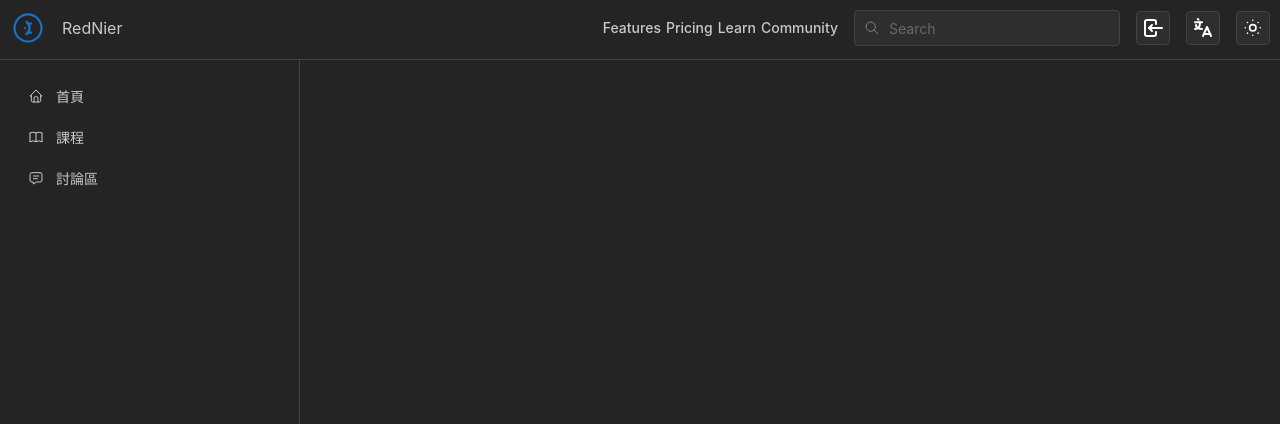
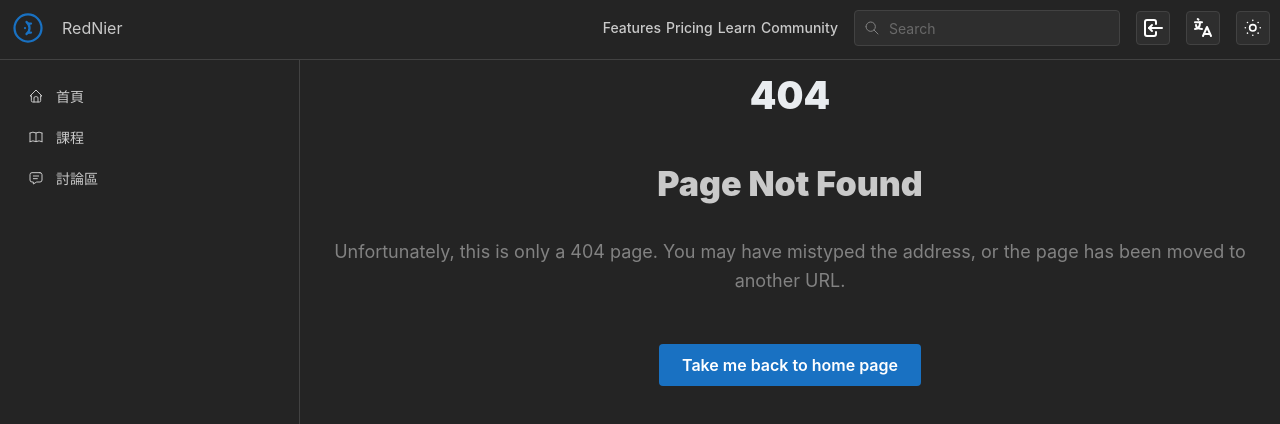
Before and after one commit to ValarZeroX/RedNierReact, a React (Create React App) app: page / in a window 1280 px wide. Both pictures are taken after a click on the link "課程". Shown: the top 424 px of the page. Built offline with nearby package versions, Linux system fonts and the light colour scheme.

Commit message:
調整多語系

```diff
--- /dev/null
+++ b/src/assets/NotFoundTitle.module.css
@@ -0,0 +1,37 @@
+.root {
+    padding-top: rem(80px);
+    padding-bottom: rem(80px);
+  }
+
+  .label {
+    text-align: center;
+    font-weight: 900;
+    font-size: 38px;
+    line-height: 1;
+    margin-bottom: calc(1.5 * var(--mantine-spacing-xl));
+    color: var(--mantine-color-gray-2);
+
+    @media (max-width: $mantine-breakpoint-sm) {
+      font-size: rem(32px);
+    }
+  }
+
+  .description {
+    max-width: rem(500px);
+    margin: auto;
+    margin-top: var(--mantine-spacing-xl);
+    margin-bottom: calc(1.5 * var(--mantine-spacing-xl));
+  }
+
+  .title {
+    font-family:
+      Greycliff CF,
+      var(--mantine-font-family);
+    text-align: center;
+    font-weight: 900;
+    font-size: rem(38px);
+
+    @media (max-width: $mantine-breakpoint-sm) {
+      font-size: rem(32px);
+    }
+  }
--- a/src/components/layout/Header.js
+++ b/src/components/layout/Header.js
@@ -27,8 +27,9 @@ function Header({ opened, toggle, toggleUserMenu }) {
   const [loginModalOpened, { open: openLoginModal, close: closeLoginModal }] = useDisclosure(false);
   const { i18n, t } = useTranslation();
   const toggleLanguage = () => {
-    const newLang = i18n.language === 'en' ? 'zhtw' : 'en';
+    const newLang = i18n.language === 'en' ? 'zhHant' : 'en';
     i18n.changeLanguage(newLang);
+    localStorage.setItem('language', newLang);
   };
   const [isLoggedIn, setIsLoggedIn] = useState(false);
 
--- a/src/i18n.js
+++ b/src/i18n.js
@@ -1,7 +1,7 @@
 import i18n from 'i18next';
 import { initReactI18next } from 'react-i18next';
 import en from './locales/en.json';
-import zhtw from './locales/zh-tw.json';
+import zhHant from './locales/zh-hant.json';
 
 // 初始化 i18n
 i18n.use(initReactI18next).init({
@@ -9,8 +9,8 @@ i18n.use(initReactI18next).init({
     en: {
       translation: en
     },
-    zhtw: {
-      translation: zhtw
+    zhHant: {
+      translation: zhHant
     }
   },
   lng: 'en',  // 默认语言
--- a/src/index.js
+++ b/src/index.js
@@ -5,9 +5,14 @@ import '@mantine/core/styles.css';
 // import './index.css';
 import App from './App';
 import reportWebVitals from './reportWebVitals';
-import './i18n';
+import i18n from './i18n';
 
 const root = ReactDOM.createRoot(document.getElementById('root'));
+
+const savedLanguage = localStorage.getItem('language');
+if (savedLanguage) {
+  i18n.changeLanguage(savedLanguage);
+}
 
 root.render(
   <React.StrictMode>
--- a/src/locales/en.json
+++ b/src/locales/en.json
@@ -3,7 +3,9 @@
         "title": "Log In",
         "google": "Continue With Google",
         "facebook": "Continue With Facebook",
-        "or": "OR"
+        "or": "OR",
+        "invalidCredentials": "account or password error",
+        "error": "Login failed, please try again later"
     },
     "register": {
         "title": "Register New Account",
@@ -12,8 +14,6 @@
         "confirmPassword": "Confirm Password",
         "register": "Register",
         "error": "Registration failed, please try again later",
-        "emailError": "This email has already been taken",
-        "passwordError": "Passwords do not match",
         "passwordPlaceholder": "Your password",
         "confirmPasswordPlaceholder": "Re-enter password"
     },
@@ -24,5 +24,11 @@
         "resend": "Resend verification email",
         "resendSuccess": "Verification email sent, please check your inbox",
         "resendError": "Failed to resend verification email, please try again later"
+    },
+    "notFound": {
+        "title": "Page Not Found",
+        "description": "You have found a secret place.",
+        "error": "Unfortunately, this is only a 404 page. You may have mistyped the address, or the page has been moved to another URL.",
+        "button": "Take me back to home page"
     }
 }
--- a/src/locales/zh-tw.json
+++ b/src/locales/zh-hant.json
@@ -3,7 +3,9 @@
         "title": "登入",
         "google": "繼續使用Google",
         "facebook": "繼續使用Facebook",
-        "or": "或"
+        "or": "或",
+        "invalidCredentials": "帳號密碼錯誤",
+        "error": "登入失敗，請稍後再試"
     },
     "register": {
         "title": "註冊新帳戶",
@@ -12,8 +14,6 @@
         "confirmPassword": "確認密碼",
         "register": "註冊",
         "error": "註冊失敗，請稍後再試",
-        "emailError": "此電子郵件已經被註冊過",
-        "passwordError": "密碼不匹配",
         "passwordPlaceholder": "您的密碼",
         "confirmPasswordPlaceholder": "再次輸入密碼"
     },
@@ -24,5 +24,11 @@
         "resend": "重新發送驗證郵件",
         "resendSuccess": "驗證郵件已重新發送，請檢查您的收件箱。",
         "resendError": "重新發送驗證郵件失敗，請稍後再試。"
+    },
+    "notFound": {
+        "title": "找不到頁面",
+        "description": "您找到了一個秘密的地方。",
+        "error": "很抱歉，這只是一個404頁面。您可能輸入了錯誤的地址，或者該頁面已移動到另一個URL。",
+        "button": "返回主頁"
     }
 }
--- a/src/pages/auth/Register.js
+++ b/src/pages/auth/Register.js
@@ -30,11 +30,10 @@ function Register() {
       navigate('/register-success');
     } catch (err) {
       if (err.response && err.response.data && err.response.data.message) {
-        if(err.response.data.message === 'The email has already been taken.') {
-          setError(t('register.emailError'));
-        } else {
-          setError(err.response.data.message);
-        }
+        const errors = err.response.data.errors;
+        const firstErrorField = Object.keys(errors)[0]; // 取第一個字段名
+        const firstErrorMessage = errors[firstErrorField][0]; // 取第一個錯誤訊息
+    setError(firstErrorMessage); // 設置錯誤訊息
       } else {
         setError(t('register.error'));
       }
--- /dev/null
+++ b/src/pages/errors/NotFoundTitle.js
@@ -0,0 +1,29 @@
+import React from 'react';
+import { Title, Text, Button, Container, Group } from '@mantine/core';
+import { useNavigate } from 'react-router-dom';
+import classes from '../../assets/NotFoundTitle.module.css';
+import { useTranslation } from 'react-i18next';
+
+function NotFoundTitle() {
+  const navigate = useNavigate();
+  const { t } = useTranslation();
+
+  const handleGoHome = () => {
+    navigate('/');
+  };
+
+  return (
+    <Container className={classes.root}>
+      <div className={classes.label}>404</div>
+      <Title className={classes.title}>{t('notFound.title')}</Title>
+      <Text c="dimmed" size="lg" ta="center" className={classes.description}>
+      {t('notFound.error')}
+      </Text>
+      <Group justify="center">
+        <Button size="md" onClick={handleGoHome}>{t('notFound.button')}</Button>
+      </Group>
+    </Container>
+  );
+}
+
+export default NotFoundTitle;
--- a/src/routes/AppRoutes.js
+++ b/src/routes/AppRoutes.js
@@ -5,18 +5,23 @@ import AuthCallback from '../components/auth/AuthCallback';
 import UserRoutes from './UserRoutes';
 import Home from '../pages/Main/Home';
 import ProtectedRoute from '../components/auth/ProtectedRoute';
+import NotFoundTitle from '../pages/errors/NotFoundTitle';
 
 const AppRoutes = () => {
   return (
     <Router>
       <Routes>
+        {/* 頁面主路由 */}
         <Route path="/" element={<Home />}>
           <Route path="user/*" element={<ProtectedRoute />}>
-            <Route path="*" element={<UserRoutes />} />
+            <Route path="*" element={<UserRoutes />} />  {/* 子路由 */}
           </Route>
-          <Route path="/*" element={<MainRoutes />} />
+          <Route path="/*" element={<MainRoutes />} />  {/* 子路由 */}
         </Route>
+
+        {/* 單獨的路由 */}
         <Route path="/auth/callback" element={<AuthCallback />} />
+
       </Routes>
     </Router>
   );
--- a/src/routes/MainRoutes.js
+++ b/src/routes/MainRoutes.js
@@ -5,6 +5,9 @@ import Register from '../pages/auth/Register';
 import Login from '../components/auth/Login';
 import RegisterSuccess from '../pages/auth/RegisterSuccess';
 import VerifyEmail from '../pages/auth/VerifyEmail';
+import NotFoundTitle from '../pages/errors/NotFoundTitle';
+import AuthCallback from '../components/auth/AuthCallback';
+
 const MainRoutes = () => {
   return (
     <Routes>
@@ -12,6 +15,11 @@ const MainRoutes = () => {
         <Route path="register" element={<Register />} />
         <Route path="register-success" element={<RegisterSuccess />} />
         <Route path="verify-email" element={<VerifyEmail />} />
+
+        {/* 單獨的路由 */}
+        <Route path="/auth/callback" element={<AuthCallback />} />
+        {/* 404 路由，確保放在所有路由的最末尾 */}
+        <Route path="*" element={<NotFoundTitle />} />
     </Routes>
   );
 };
--- a/src/services/authService.js
+++ b/src/services/authService.js
@@ -108,6 +108,7 @@ export const register = async (email, password) => {
     withXSRFToken: true,
     headers: {
       'X-XSRF-TOKEN': getCookie('XSRF-TOKEN'),
+      'Accept-Language': 'zhHant',
     }
   });
   return response.data; // 返回響應數據
@@ -127,6 +128,7 @@ export const login = async (email, password) => {
       withXSRFToken: true,
       headers: {
         'X-XSRF-TOKEN': getCookie('XSRF-TOKEN'),
+        'Accept-Language': 'zhHant',
       }
     });
 
@@ -139,7 +141,8 @@ export const login = async (email, password) => {
 
     return false;
   } catch (error) {
-    console.error('登录失败:', error);
+    // console.error('登录失败:', error);
+    // return response.data;
     throw error;
   }
 };
```
Also changed, not shown: src/components/Auth/Login.js (+14 -4 lines).
